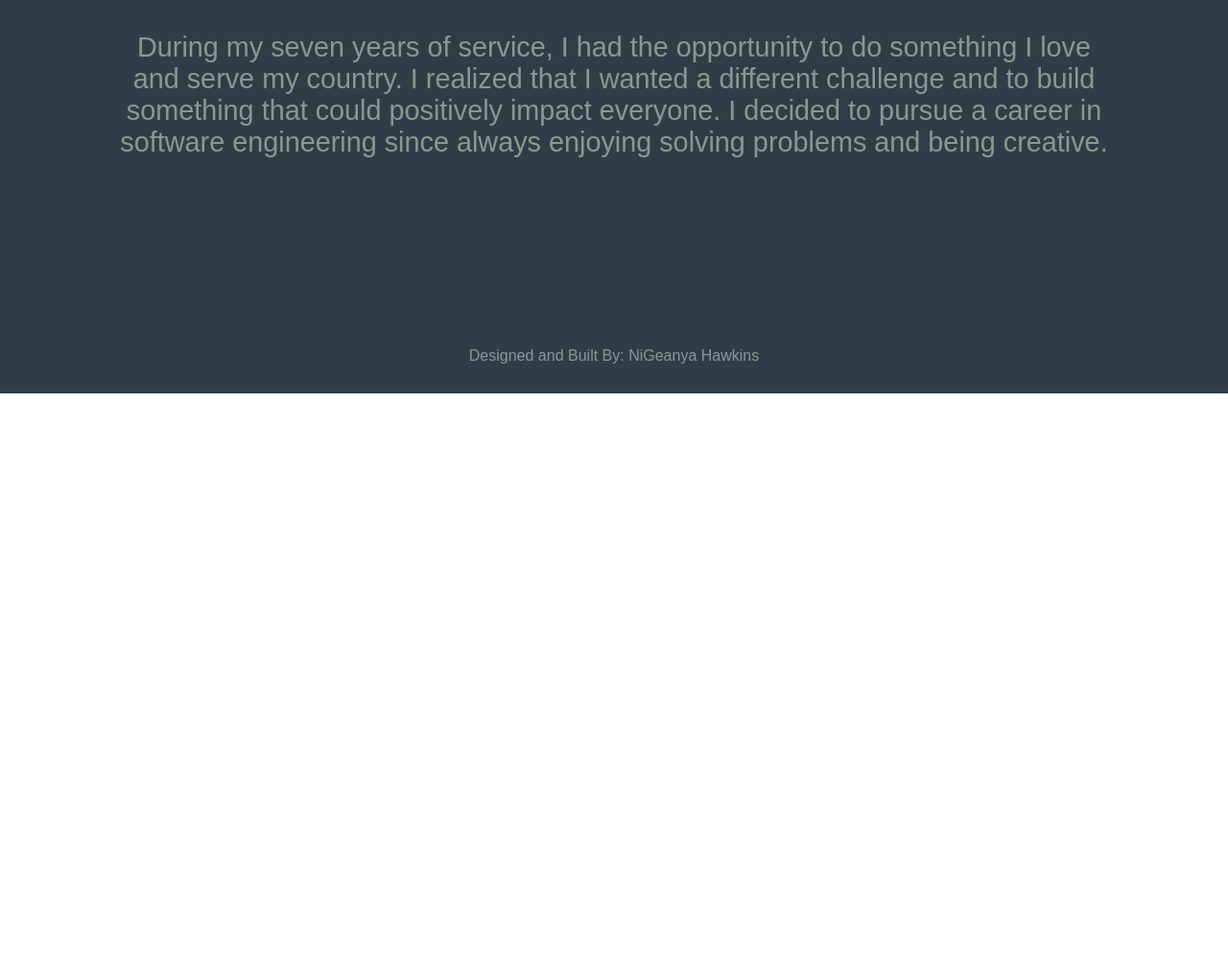
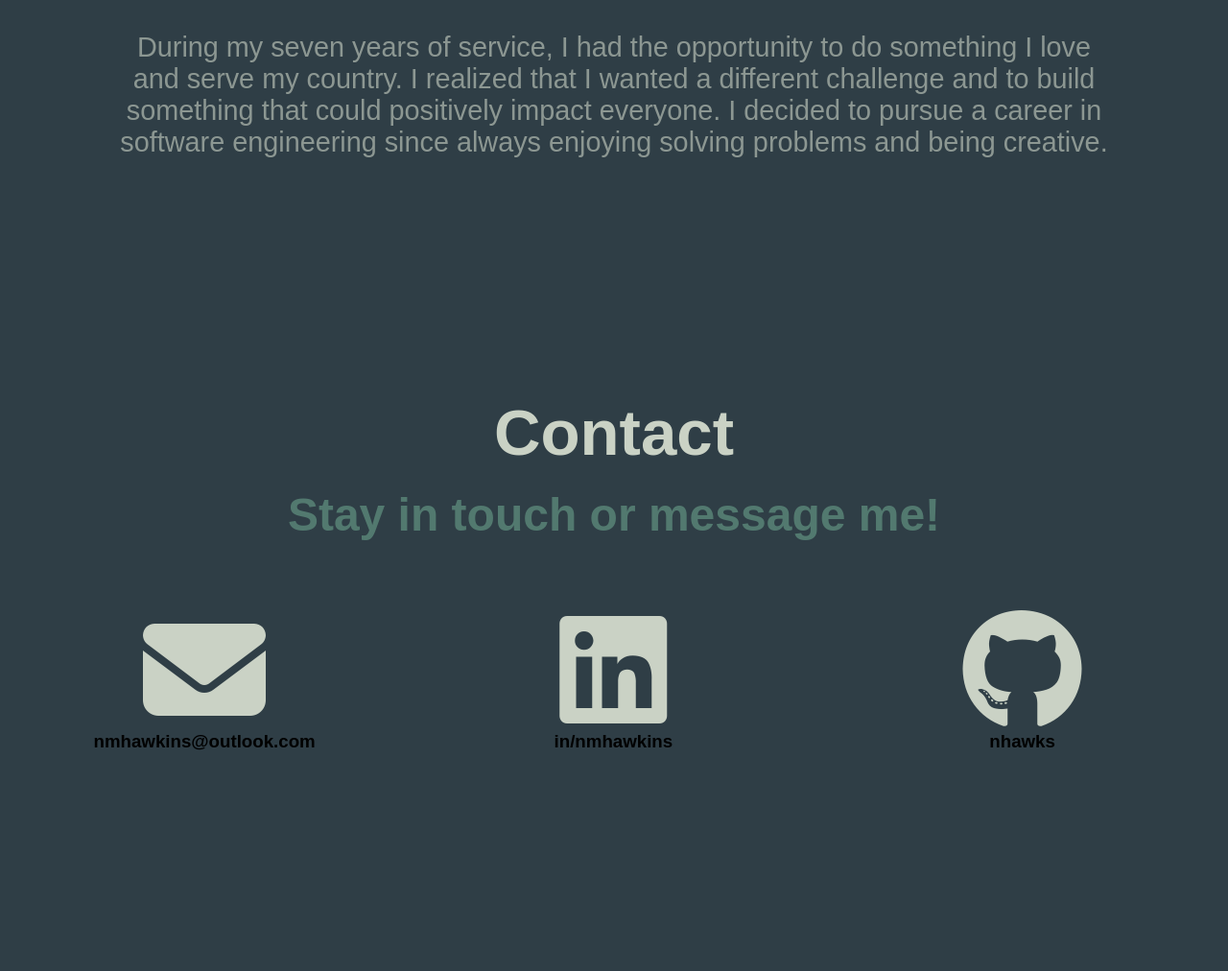
Before and after one commit to nhawks/nhawks.github.io, a plain HTML site: page index.html in a window 1280 px wide. Shown: the part 2068-3080 px from the top of the page at 96% size. Before the commit the page ends 2478 px from the top, so only its background shows below. Drawn offline with Linux system fonts and the light colour scheme.

Commit message:
created html for contact section

```diff
--- a/index.html
+++ b/index.html
@@ -4,7 +4,11 @@
 <head>
     <meta charset="UTF-8">
     <title>nh | Portfolio</title>
+    <!-- link style css -->
     <link rel="stylesheet" href="style.css">
+    <!-- link icons for contact -->
+    <script src="https://kit.fontawesome.com/572cc1dd20.js" crossorigin="anonymous"></script>
+    <!-- todo: link font -->
 </head>
 
 <body>
@@ -65,7 +69,39 @@
     </section>
 
     <!-- Contact Section -->
+    <section id="contact">
+        <div class="container">
+            <h1 class="main-title">Contact</h1>
+            <h2 class="sub-title text-center">Stay in touch or message me!</h2>
+        </div>
 
+         <!-- Email -->
+         <div class="box">
+            <i class="fas fa-envelope fa-8x icon-color"></i>
+            <h3 class="soft-text small-text">nmhawkins@outlook.com</></h3>
+        </div>
+
+         <!-- LinkedIn -->
+         <div class="box">
+             <a href="https://www.linkedin.com/in/nmhawkins/">
+                <i class="fab fa-linkedin fa-8x icon-color"></i>
+             </a>
+            <h3 class="soft-text small-text">in/nmhawkins</></h3>
+        </div>
+
+
+
+        <!-- GitHub -->
+        <div class="box">
+             <a href="https://github.com/nhawks">
+                <i class="fab fa-github fa-8x icon-color"></i>
+            </a>
+            <h3 class="soft-text small-text">nhawks</></h3>
+        </div>
+
+
+
+    </section>
 
 
 
```
